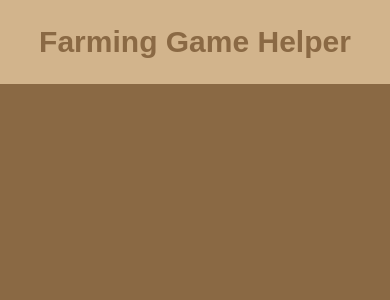
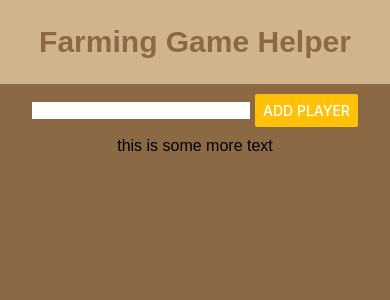
Before and after one commit to Twin-2/MobileFarmingGameHelper, a React Native app in the folder FarmingGameHelper/: screen / in a window 390 px wide. Shown: the top 300 px of the page. Built offline with nearby package versions, Linux system fonts and the light colour scheme.

Commit message:
add player button

```diff
--- a/FarmingGameHelper/App.js
+++ b/FarmingGameHelper/App.js
@@ -1,11 +1,14 @@
 import { StatusBar } from 'expo-status-bar';
 import { StyleSheet, Text, View } from 'react-native';
 import { Header } from './components/header';
+import { AddPlayerButton } from './components/addPlayerButton';
 
 export default function App() {
   return (
     <View style={styles.container}>
       <Header />
+      <AddPlayerButton />
+      <View>this is some more text</View>
       <StatusBar style="auto" />
     </View>
   );
@@ -16,7 +19,6 @@ const styles = StyleSheet.create({
     flex: 1,
     backgroundColor: 'rgb(138, 105, 68)',
     alignItems: 'center',
-    justifyContent: 'center',
     fontFamily: 'sans-serif'
   },
 });
--- /dev/null
+++ b/FarmingGameHelper/components/addPlayerButton.tsx
@@ -0,0 +1,29 @@
+import { useState } from "react"
+import { Button, StyleSheet, TextInput, View } from "react-native"
+
+export const AddPlayerButton = () => {
+    const [name, setName] = useState('')
+    return(
+        <View style={styles.container}>
+            <TextInput value={name} onChangeText={setName} style={styles.input}/>
+            <Button title="Add Player" color={styles.button.backgroundColor}/>
+        </View>
+    )
+}
+
+const styles = StyleSheet.create({
+    container: {
+    padding: 10,
+      display:"flex",
+      flexDirection: 'row',
+      gap: 5,
+      alignItems: 'center',
+      fontFamily: 'sans-serif'
+    },
+    input : {
+        backgroundColor: 'white'
+    },
+    button: {
+        backgroundColor: '#ffc107',
+    }
+  });
--- a/FarmingGameHelper/components/header.tsx
+++ b/FarmingGameHelper/components/header.tsx
@@ -9,7 +9,6 @@ export const Header = () => {
 
 const styles = StyleSheet.create({
     container: {
-        position: "absolute",
         color: 'rgb(138, 105, 68)',
         top:0,
         fontWeight: '800',
```
Also changed, not shown: FarmingGameHelper/components/playerCard.tsx (added).
